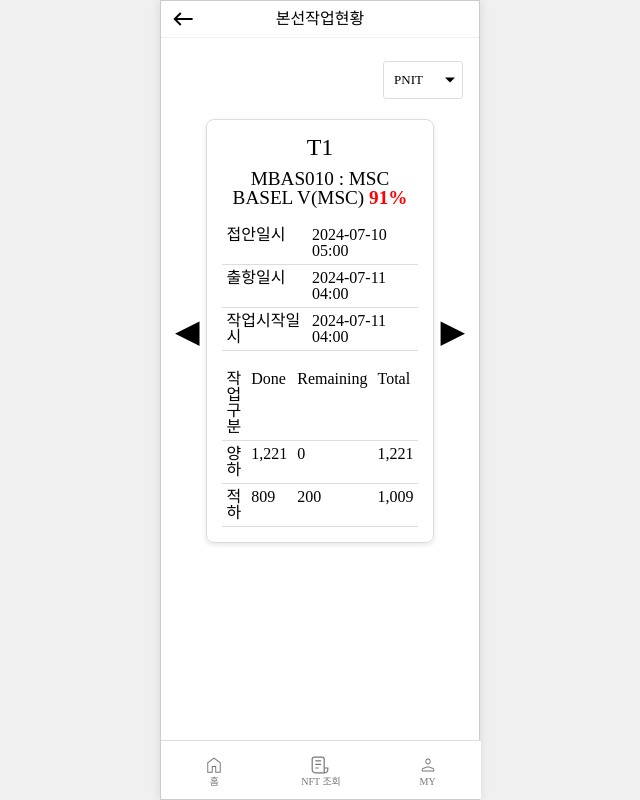
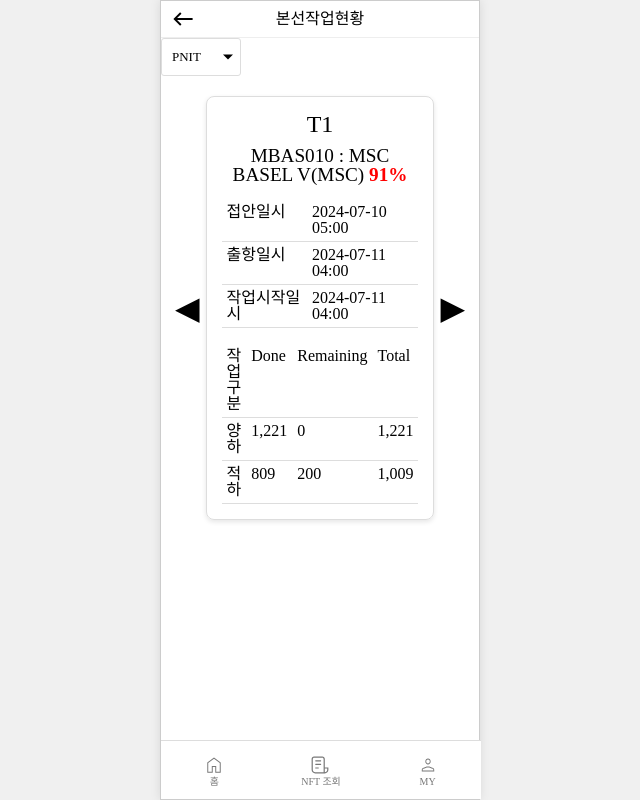
Before and after one commit to Serengeti-Lion-King/seaya-web, a React (Vite) app: page /vessel-operation-status-page in a window 1280 px wide. Shown: the whole page, without its empty margins (320-960 px from the left). Built offline with nearby package versions, Linux system fonts and the light colour scheme.

Commit message:
style: dropdown-container 부모 컴포넌트로 분리
container는 page에서 관리하도록 수정

LR-19

```diff
--- a/src/components/PortDropdown/PortDropdown.tsx
+++ b/src/components/PortDropdown/PortDropdown.tsx
@@ -19,16 +19,13 @@
   };
 
   return (
-    <div className="dropdown-container">
     <div className="dropdown">
       <button
         type="button"
         className="dropdown-toggle"
         onClick={toggleDropdown}
       >
-          <span className="dropdown-text">
-            {selectedOption || initialLabel}
-          </span>
+        <span className="dropdown-text">{selectedOption || initialLabel}</span>
         <ArrowDownIcon
           className={`arrow-icon ${isOpen ? 'arrow-icon--up' : 'arrow-icon--down'}`}
         />
@@ -49,7 +46,6 @@
         </ul>
       )}
     </div>
-    </div>
   );
 };
 
--- a/src/components/TerminalDropdown/TerminalDropdown.tsx
+++ b/src/components/TerminalDropdown/TerminalDropdown.tsx
@@ -13,16 +13,13 @@
     useDropdown(initialLabel);
 
   return (
-    <div className="dropdown-container">
     <div className="dropdown">
       <button
         type="button"
         className="dropdown-toggle"
         onClick={toggleDropdown}
       >
-          <span className="dropdown-text">
-            {selectedOption || initialLabel}
-          </span>
+        <span className="dropdown-text">{selectedOption || initialLabel}</span>
         <ArrowDownIcon
           className={`arrow-icon ${isOpen ? 'arrow-icon--up' : 'arrow-icon--down'}`}
         />
@@ -43,7 +40,6 @@
         </ul>
       )}
     </div>
-    </div>
   );
 };
 
--- a/src/styles/Dropdown.scss
+++ b/src/styles/Dropdown.scss
@@ -1,12 +1,3 @@
-.dropdown-container {
-  display: flex;
-  justify-content: flex-end;
-  flex-shrink: 0;
-  margin-right: 16px;
-
-  margin-top: 23px;
-}
-
 .dropdown {
   position: relative;
   display: inline-block;
```
Lines whose indentation alone changed are shown as unchanged.
